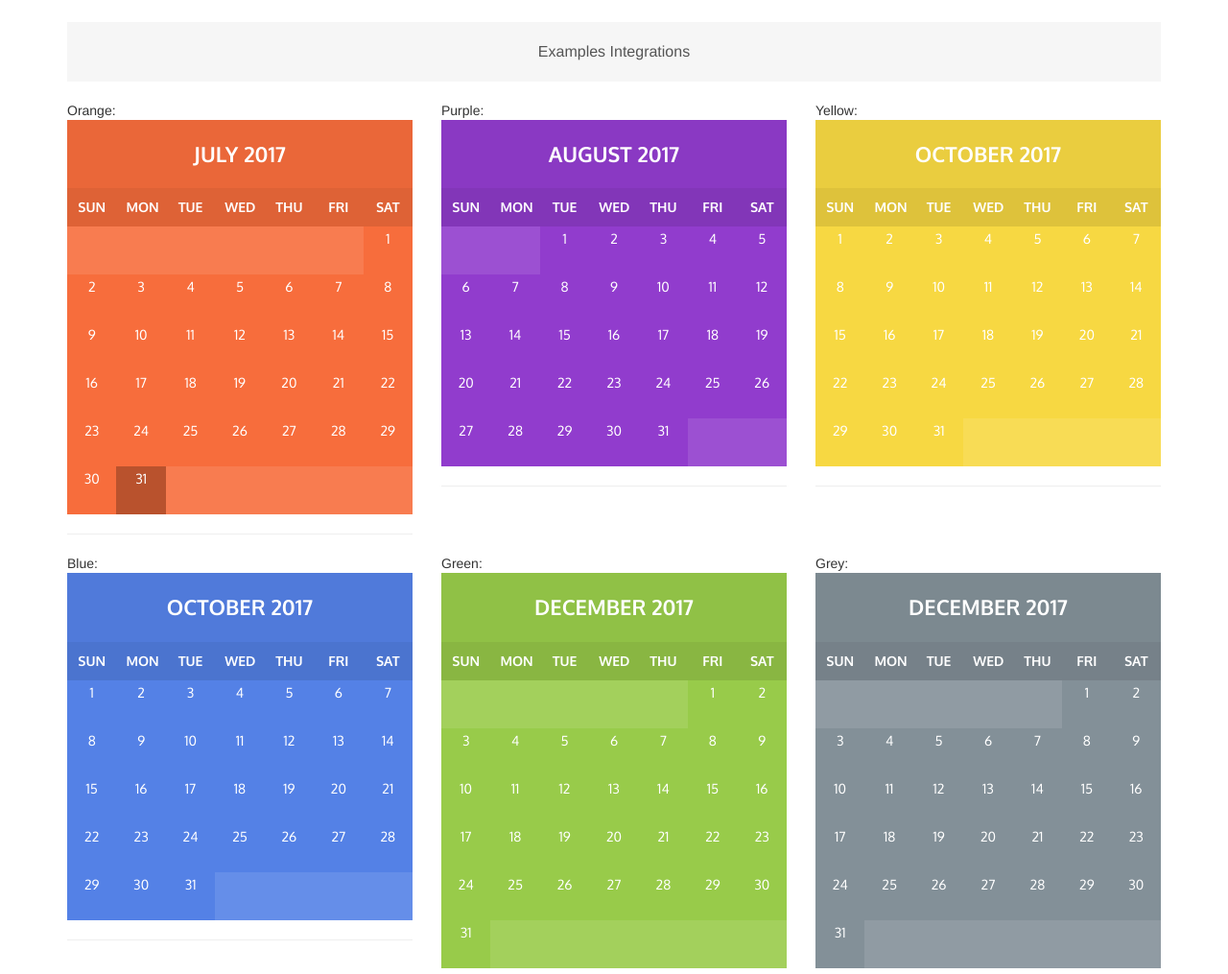
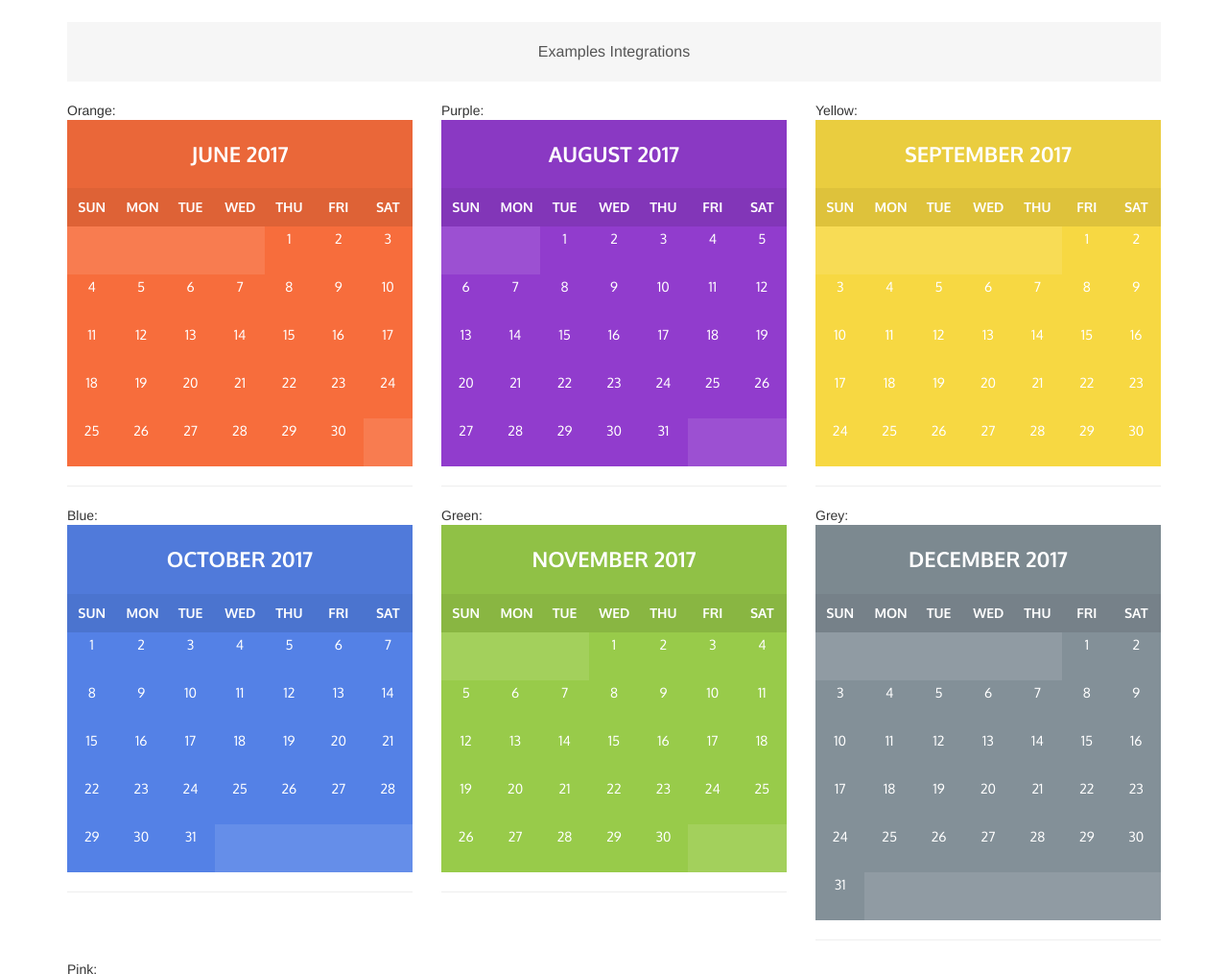
Before and after one commit to benhall14/jquery-calendar, a plain HTML site: page index.html in a window 1280 px wide. Shown: the part 1480-2495 px from the top of the page at 96% size. Drawn offline with nearby package versions, Linux system fonts and the light colour scheme.

Commit message:
Updated the example code.

```diff
--- a/index.html
+++ b/index.html
@@ -196,37 +196,44 @@
             $('#calendar').calendar({'events': events});
 
             var calendar1 = new Date();
+            calendar1.setDate(1);
             calendar1.setMonth(calendar1.getMonth() - 1);
 
             $('#calendar-1').calendar({color: 'orange', date: calendar1});
 
             var calendar2 = new Date();
+            calendar2.setDate(1);
             calendar2.setMonth(calendar2.getMonth() + 1);
 
             $('#calendar-2').calendar({color: 'purple', date: calendar2, events: events});
 
             var calendar3 = new Date();
+            calendar3.setDate(1);
             calendar3.setMonth(calendar3.getMonth() + 2);
 
             $('#calendar-3').calendar({color: 'yellow', date: calendar3});
 
             var calendar4 = new Date();
+            calendar4.setDate(1);
             calendar4.setMonth(calendar4.getMonth() + 3);
 
             $('#calendar-4').calendar({color: 'blue', date: calendar4});
 
             var calendar5 = new Date();
+            calendar5.setDate(1);
             calendar5.setMonth(calendar5.getMonth() + 4);
 
             $('#calendar-5').calendar({color: 'green', date: calendar5});
 
             var calendar6 = new Date();
+            calendar6.setDate(1);
             calendar6.setMonth(calendar6.getMonth() + 5);
 
             $('#calendar-6').calendar({color: 'grey', date: calendar6});
 
             var calendar7 = new Date();
-            calendar7.setMonth(calendar7.getMonth() + 5);
+            calendar7.setDate(1);
+            calendar7.setMonth(calendar7.getMonth() + 6);
 
             $('#calendar-7').calendar({color: 'pink', date: calendar7});
 
--- a/js/calendar.js
+++ b/js/calendar.js
@@ -14,9 +14,7 @@ $.fn.calendar = function (options) {
 
         function daysInMonth(year, month) {
 
-            var feb = (((year % 4 === 0) && (year % 100 !== 0)) || (year % 400 === 0))
-                ? 29
-                : 28;
+            var feb = (((year % 4 === 0) && (year % 100 !== 0)) || (year % 400 === 0)) ? 29 : 28;
 
             var arr = [31, feb, 31, 30, 31, 30, 31, 31, 30, 31, 30, 31];
 
```
